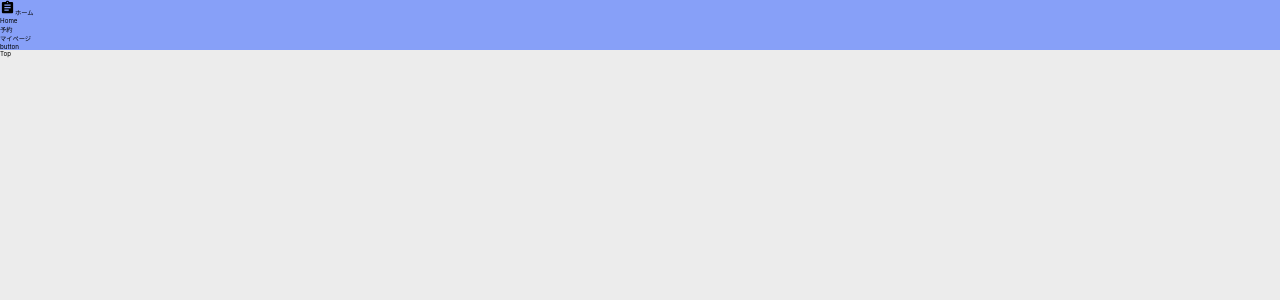
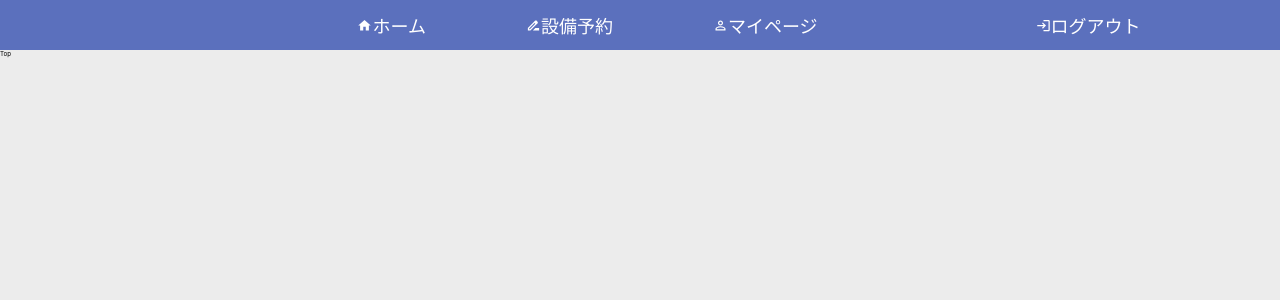
Before and after one commit to haruka-mitsushima/reserve-system-app, a React (Create React App) app: page / in a window 1280 px wide. Shown: the top 300 px of the page. Built offline with nearby package versions, Linux system fonts and the light colour scheme.

Commit message:
ヘッダー(仮)完成

```diff
--- a/src/components/Header.tsx
+++ b/src/components/Header.tsx
@@ -1,19 +1,32 @@
 import React from "react";
-import "../styles/Header.module.css";
-import AssignmentIcon from "@mui/icons-material/Assignment";
+import styles from "../styles/Header.module.css";
 import { Link } from "react-router-dom";
+import HomeIcon from "@mui/icons-material/Home";
+import DriveFileRenameOutlineIcon from "@mui/icons-material/DriveFileRenameOutline";
+import PersonOutlineIcon from "@mui/icons-material/PersonOutline";
+import LoginIcon from "@mui/icons-material/Login";
 
 const Header = () => {
   return (
     <header>
-      <Link to="/">
-        <AssignmentIcon />
-        ホーム
+      <div className={styles.headerElements}>
+        <Link to="/">
+          <HomeIcon />
+          ホーム
+        </Link>
+        <Link to="/reserve">
+          <DriveFileRenameOutlineIcon />
+          設備予約
+        </Link>
+        <Link to="/mypage">
+          <PersonOutlineIcon />
+          マイページ
+        </Link>
+      </div>
+      <Link to="#" onClick={() => {}}>
+        <LoginIcon />
+        ログアウト
       </Link>
-      <div>Home</div>
-      <div>予約</div>
-      <div>マイページ</div>
-      <div>button</div>
     </header>
   );
 };
--- a/src/styles/Header.module.css
+++ b/src/styles/Header.module.css
@@ -1,4 +1,26 @@
 header {
-  background-color: #87a0f8;
+  background-color: #5b70bd;
   height: 5rem;
+  display: flex;
+  align-items: center;
+  justify-content: center;
+  font-size: 1.8rem;
+  color: #fff;
 }
+
+.headerElements {
+  width: 70%;
+  display: flex;
+  justify-content: center;
+  align-items: center;
+  column-gap: 10rem;
+}
+
+a {
+  text-decoration: none;
+  transition: all 0.3s;
+}
+
+a:hover {
+  color: rgb(45, 46, 46);
+}
```
